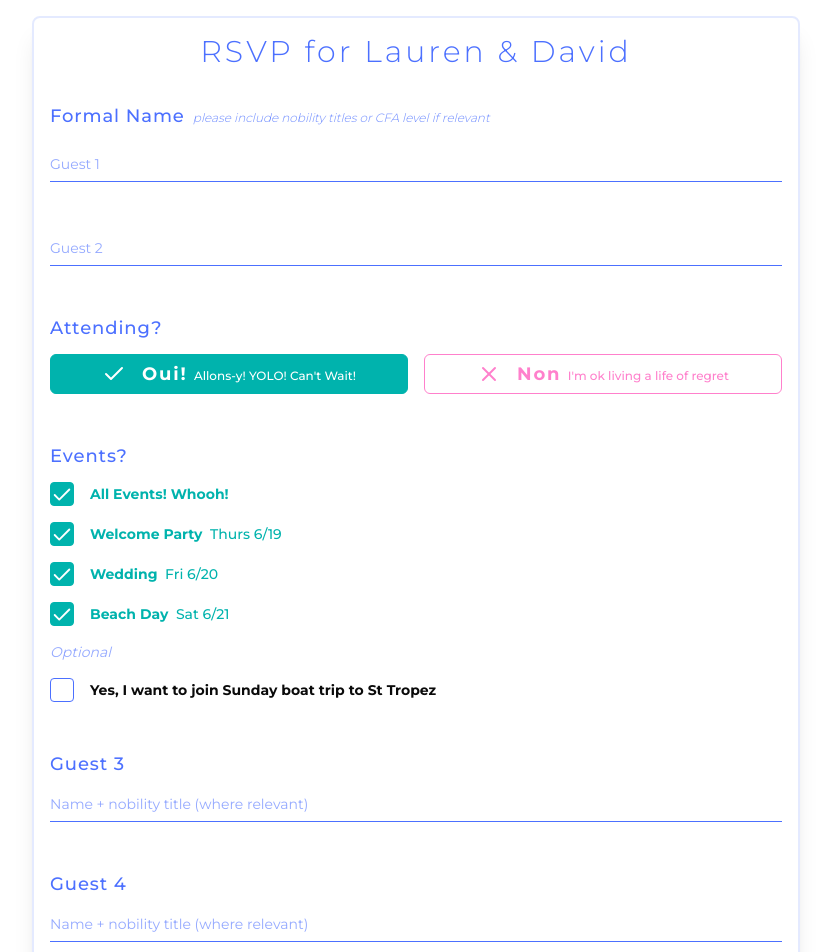
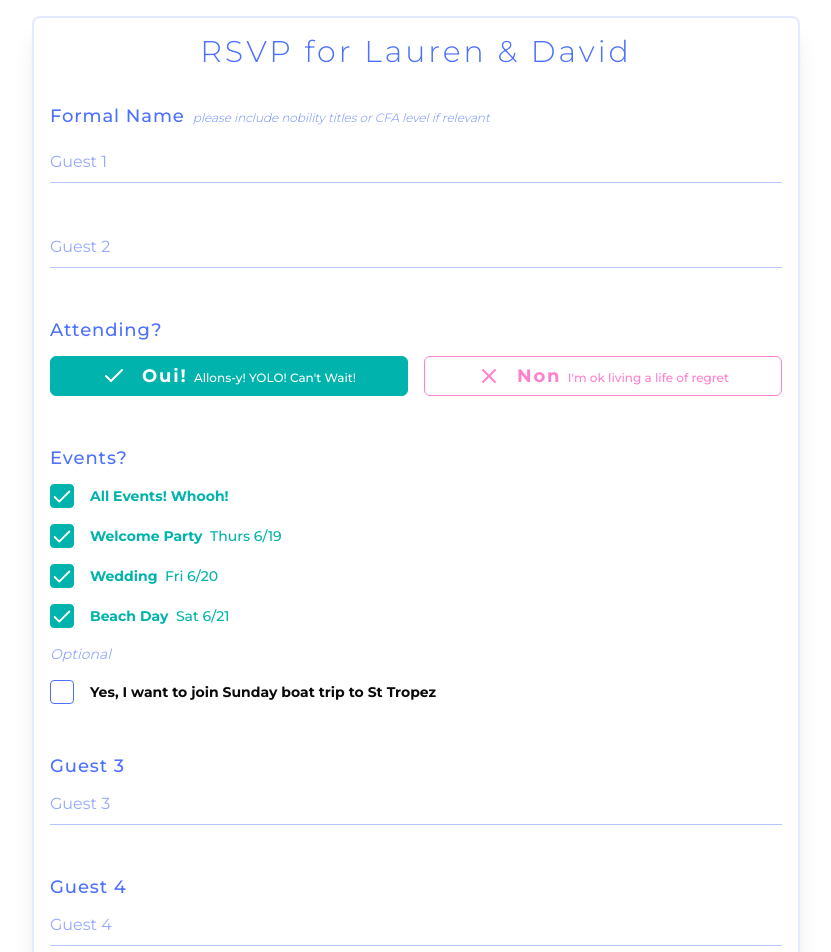
Before and after one commit to DavidMcDoughnut/mcdonutsanims, a Next.js app: page /rsvpv1 in a window 1280 px wide. Shown: the top 952 px of the page, without its empty margins (224-1055 px from the left). Built offline with nearby package versions, Linux system fonts and the light colour scheme; no server answers.

Commit message:
input comp

```diff
--- a/src/app/rsvpv1/page.tsx
+++ b/src/app/rsvpv1/page.tsx
@@ -164,10 +164,8 @@ export default function RSVPPage() {
                       <Input
                         placeholder="Guest 1"
                         {...field}
-                        className={cn(
-                          "rounded-none border-b-1.5 border-blue px-0 transition-colors duration-200",
-                          name1Value && "border-green text-green"
-                        )}
+                        variant="form"
+                        hasValue={!!name1Value}
                       />
                     </FormControl>
                     <FormMessage className="text-destructive" />
@@ -187,10 +185,8 @@ export default function RSVPPage() {
                       <Input
                         placeholder="Guest 2"
                         {...field}
-                        className={cn(
-                          "rounded-none border-b-1.5 border-blue px-0 transition-colors duration-200",
-                          name2Value && "border-green text-green"
-                        )}
+                        variant="form"
+                        hasValue={!!name2Value}
                       />
                     </FormControl>
                     <FormMessage className="text-destructive" />
@@ -398,12 +394,10 @@ export default function RSVPPage() {
                     <FormLabel className="text-lg text-blue tracking-wider">Guest 3</FormLabel>
                     <FormControl>
                       <Input
-                        placeholder="Name + nobility title (where relevant)"
+                        placeholder="Guest 3"
                         {...field}
-                        className={cn(
-                          "rounded-none border-b-1.5 border-blue px-0 transition-colors duration-200",
-                          name3Value && "border-green text-green"
-                        )}
+                        variant="form"
+                        hasValue={!!name3Value}
                       />
                     </FormControl>
                   </FormItem>
@@ -418,12 +412,10 @@ export default function RSVPPage() {
                     <FormLabel className="text-lg text-blue tracking-wider">Guest 4</FormLabel>
                     <FormControl>
                       <Input
-                        placeholder="Name + nobility title (where relevant)"
+                        placeholder="Guest 4"
                         {...field}
-                        className={cn(
-                          "rounded-none border-b-1.5 border-blue px-0 transition-colors duration-200",
-                          name4Value && "border-green text-green"
-                        )}
+                        variant="form"
+                        hasValue={!!name4Value}
                       />
                     </FormControl>
                   </FormItem>
--- a/src/components/ui/input.tsx
+++ b/src/components/ui/input.tsx
@@ -1,16 +1,39 @@
 import * as React from "react"
-
+import { cva, type VariantProps } from "class-variance-authority"
 import { cn } from "@/lib/utils"
 
-const Input = React.forwardRef<HTMLInputElement, React.ComponentProps<"input">>(
-  ({ className, type, ...props }, ref) => {
+const inputVariants = cva(
+  "flex w-full bg-transparent transition-colors file:border-0 file:bg-transparent file:text-sm file:font-medium placeholder:text-blue/60 focus-visible:outline-none disabled:cursor-not-allowed disabled:opacity-50",
+  {
+    variants: {
+      variant: {
+        default: "h-9 px-3 py-2",
+        form: "rounded-none border-b-1.5 border-blue/40 hover:border-blue px-0 pb-2 pt-1 transition-colors duration-200",
+      },
+      hasValue: {
+        true: "border-green text-green",
+        false: "",
+      }
+    },
+    defaultVariants: {
+      variant: "default",
+      hasValue: false,
+    },
+  }
+)
+
+export interface InputProps
+  extends React.InputHTMLAttributes<HTMLInputElement>,
+    VariantProps<typeof inputVariants> {
+  hasValue?: boolean
+}
+
+const Input = React.forwardRef<HTMLInputElement, InputProps>(
+  ({ className, type, variant, hasValue, ...props }, ref) => {
     return (
       <input
         type={type}
-        className={cn(
-          "flex h-9 w-full bg-transparent px-3 py-1 text-base transition-colors file:border-0 file:bg-transparent file:text-sm file:font-medium file:text-foreground placeholder:text-blue/60 hover:placeholder:text-blue focus-visible:outline-none disabled:cursor-not-allowed disabled:opacity-50 md:text-sm",
-          className
-        )}
+        className={cn(inputVariants({ variant, hasValue }), className)}
         ref={ref}
         {...props}
       />
```
